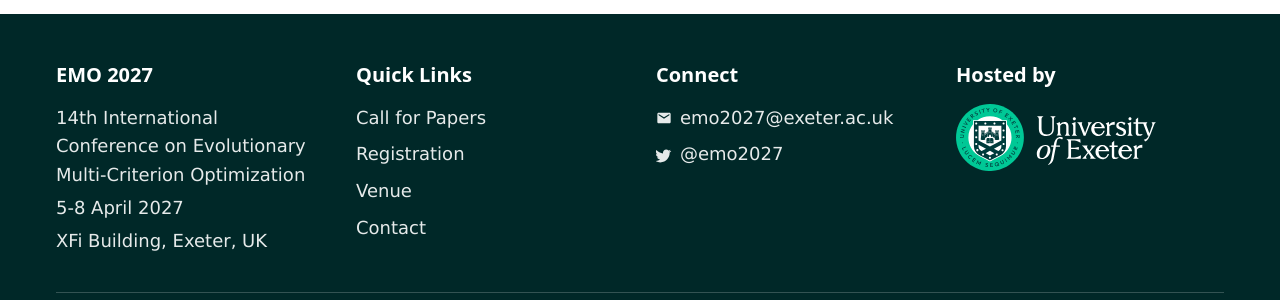
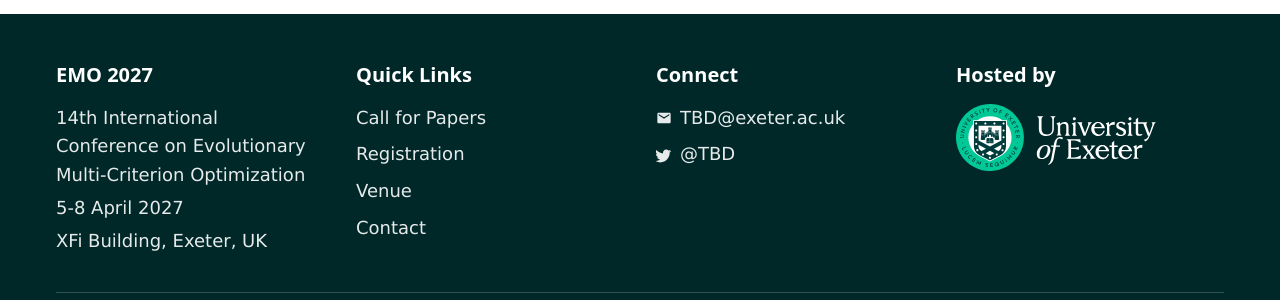
Before and after one commit to emo2027/emo2027.github.io, a Jekyll site: the page built from index.md, in a window 1280 px wide and 900 px high, scrolled down 3026 px. Shown: the part 492-792 px from the top of the window. Built offline with Jekyll 4.4.1, drawn with Linux system fonts in a browser that asks for light colours.

Commit message:
Centralise conference email and Twitter to single data source
Sponsor template now reads email from _data/conference.yml instead of
a hardcoded duplicate in sponsors.yml. Added .editorconfig to enforce
consistent formatting. Set email and Twitter to TBD placeholders.

Co-Authored-By: Claude Opus 4.6 <noreply@anthropic.com>

```diff
--- a/_data/conference.yml
+++ b/_data/conference.yml
@@ -21,10 +21,10 @@ venue:
   breakout: "XFi Break-out Area"
 
 contact:
-  email: "emo2027@exeter.ac.uk"
+  email: "TBD@exeter.ac.uk"
 
 social:
-  twitter: "emo2027"
+  twitter: "TBD"
   # bluesky: "emo2027.bsky.social"
 
 format:
--- a/_data/sponsors.yml
+++ b/_data/sponsors.yml
@@ -41,5 +41,5 @@ tiers:
 # Call for sponsors
 call_for_sponsors:
   active: true
-  contact_email: "emo2027@exeter.ac.uk"
+  # contact_email now sourced from _data/conference.yml → contact.email
   message: "Interested in sponsoring EMO 2027? Contact us for sponsorship opportunities."
--- a/_includes/sponsors.html
+++ b/_includes/sponsors.html
@@ -58,7 +58,7 @@
   {% if site.data.sponsors.call_for_sponsors.active %}
   <div class="sponsor-cta">
     <p>{{ site.data.sponsors.call_for_sponsors.message }}</p>
-    <a href="mailto:{{ site.data.sponsors.call_for_sponsors.contact_email }}" class="btn btn-secondary">
+    <a href="mailto:{{ site.data.conference.contact.email }}" class="btn btn-secondary">
       Become a Sponsor
     </a>
   </div>
--- a/assets/js/external-links.js
+++ b/assets/js/external-links.js
@@ -3,22 +3,17 @@
  * Opens external links in a new tab with safe rel attributes.
  */
 
-(function() {
-  'use strict';
+(function () {
+    "use strict";
 
-  const INTERNAL_HOSTS = new Set([
-    '127.0.0.1',
-    'localhost',
-    '0.0.0.0',
-    'emo2027.github.io'
-  ]);
+    const INTERNAL_HOSTS = new Set(["127.0.0.1", "localhost", "0.0.0.0", "emo2027.github.io", "www.emo2027.org"]);
 
     function isExternalLink(link) {
-    const href = link.getAttribute('href');
+        const href = link.getAttribute("href");
         if (!href) return false;
 
-    if (href.startsWith('#')) return false;
-    if (href.startsWith('mailto:') || href.startsWith('tel:')) return false;
+        if (href.startsWith("#")) return false;
+        if (href.startsWith("mailto:") || href.startsWith("tel:")) return false;
 
         try {
             const url = new URL(href, window.location.href);
@@ -35,23 +30,23 @@
     }
 
     function applyExternalTargets() {
-    const links = document.querySelectorAll('a[href]');
-    links.forEach(function(link) {
-      if (link.hasAttribute('data-no-external')) return;
+        const links = document.querySelectorAll("a[href]");
+        links.forEach(function (link) {
+            if (link.hasAttribute("data-no-external")) return;
             if (!isExternalLink(link)) return;
 
-      link.setAttribute('target', '_blank');
+            link.setAttribute("target", "_blank");
 
-      const relValue = (link.getAttribute('rel') || '').split(/\s+/).filter(Boolean);
-      if (!relValue.includes('noopener')) {
-        relValue.push('noopener');
+            const relValue = (link.getAttribute("rel") || "").split(/\s+/).filter(Boolean);
+            if (!relValue.includes("noopener")) {
+                relValue.push("noopener");
             }
-      link.setAttribute('rel', relValue.join(' '));
+            link.setAttribute("rel", relValue.join(" "));
         });
     }
 
-  if (document.readyState === 'loading') {
-    document.addEventListener('DOMContentLoaded', applyExternalTargets);
+    if (document.readyState === "loading") {
+        document.addEventListener("DOMContentLoaded", applyExternalTargets);
     } else {
         applyExternalTargets();
     }
```
Also changed, not shown: README.md, 1 other file. Lines whose indentation alone changed are shown as unchanged.
